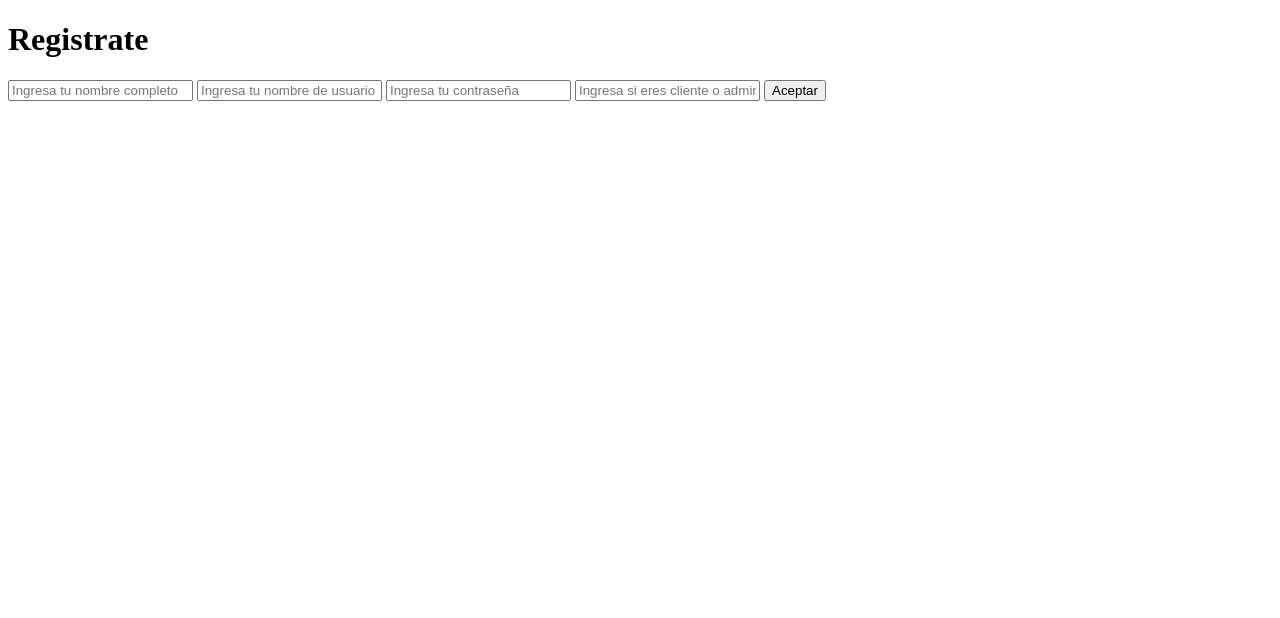
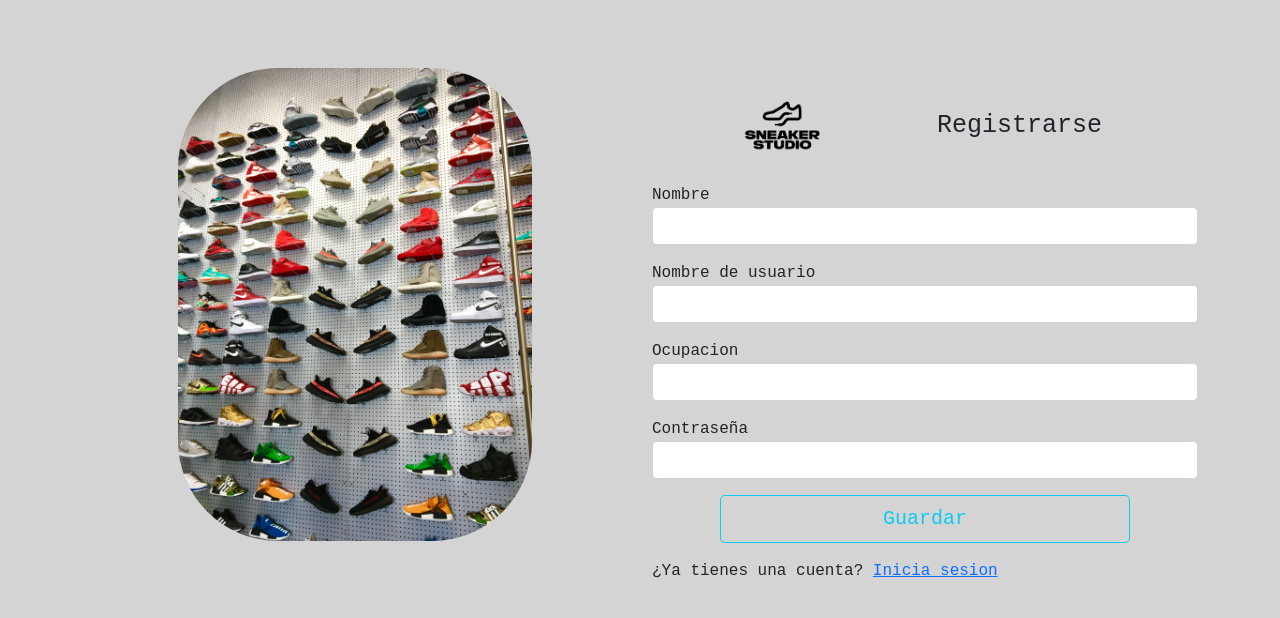
Before and after one commit to solodimeema/ProyectoFinal-DS, a PHP site: page /signup.php in a window 1280 px wide. Shown: the top 618 px of the page. Run offline with PHP 8.4, Linux system fonts and the light colour scheme.

```diff
--- /dev/null
+++ b/src/css/LS.css
@@ -0,0 +1,5 @@
+body {
+    font-family: 'Courier New', Courier, monospace;
+    padding: 20px;
+    background-color: #d4d4d4;
+}
--- a/src/db.php
+++ b/src/db.php
@@ -3,6 +3,7 @@
     $username='root';
     $password='MYSQL_ROOT_PASSWORD';
     $database='DatabaseDS';
+
     try{
         $conn = new PDO("mysql:host=$server;dbname=$database;", $username, $password);
     }catch(PDOException $err){
--- /dev/null
+++ b/src/logout.php
@@ -0,0 +1,6 @@
+<?php
+    session_start();
+    session_unset();
+    session_destroy();
+    header('Location: /.');
+?>
--- a/src/admin.php
+++ b/src/page/admin.php
@@ -4,7 +4,7 @@
     <meta charset="UTF-8">
     <meta http-equiv="X-UA-Compatible" content="IE=edge">
     <meta name="viewport" content="width=device-width, initial-scale=1.0">
-    <title>Document</title>
+    <title>Sneaker Studio</title>
 </head>
 <body>
     <h1>HOLA JOTO</h1>
--- /dev/null
+++ b/src/partials/bootstrap.php
@@ -0,0 +1,2 @@
+<!-- CSS BOOTSTRAP 5 -->
+<link href="https://cdn.jsdelivr.net/npm/bootstrap@5.1.3/dist/css/bootstrap.min.css" rel="stylesheet" integrity="sha384-1BmE4kWBq78iYhFldvKuhfTAU6auU8tT94WrHftjDbrCEXSU1oBoqyl2QvZ6jIW3" crossorigin="anonymous">
--- a/src/signup.php
+++ b/src/signup.php
@@ -4,20 +4,45 @@
     <meta charset="UTF-8">
     <meta http-equiv="X-UA-Compatible" content="IE=edge">
     <meta name="viewport" content="width=device-width, initial-scale=1.0">
-    <title>Sign UP</title>
+
+    <?php require 'partials/bootstrap.php'; ?>
+    <!-- CSS -->
+    <link rel="stylesheet" href="css/LS.css">
+    <title>Sign Up</title>
 </head>
 <body>
     <?php if(!empty($message)): ?>
         <p> <?= $message ?> </p>
     <?php endif; ?>
 
-    <h1>Registrate</h1>
-    <form action="verify.php" method="post">
-        <input type="text" name="nombre" placeholder="Ingresa tu nombre completo">
-        <input type="text" name="usuario" placeholder="Ingresa tu nombre de usuario">
-        <input type="password" name="contraseña" placeholder="Ingresa tu contraseña">
-        <input type="text" name="ocupacion" placeholder="Ingresa si eres cliente o administrador">
-        <input type="submit" value="Aceptar" name="btnSignup">
-    </form>
+    <div class="container w-10 mt-5 rounded-3">
+      <div class="row">
+        <div class="col text-center">
+          <img src="img/Muestra2.jpg" width="65%" style="border-radius: 100px;">
+        </div>
+        <div class="col">
+          <div class="row">
+            <div class="col text-center">
+                <img src="img/SneakerStudio.png" alt="Logo" width="55%">
+            </div>
+            <div class="col" style="margin: auto; font-size: 25px;">Registrarse</div>
+          </div>
+          <div class="row">
+            <form action="verifyS.php" method="post">
+              <p>Nombre<input type="text" class="form-control" placeholder="" name="nombre"></p>
+              <p>Nombre de usuario<input type="text" class="form-control" placeholder="" name="usuario"></p>
+              <p>Ocupacion<input type="text" class="form-control" placeholder="" name="ocupacion"></p>
+              <p>Contraseña<input type="password" class="form-control" placeholder="" name="contraseña"></p>
+              <div class="d-grid w-75" style="margin: auto;">
+                <button type="submit" class="btn btn-outline-info btn-lg" name="btnSignup">Guardar</button>
+              </div>
+              <div class="my-3">
+                <span>¿Ya tienes una cuenta? <a href="index.php">Inicia sesion</a></span><br>
+              </div>
+            </form>
+          </div>
+        </div>
+      </div>
+    </div>
 </body>
 </html>
```
Also changed, not shown: src/index.php (+6 -5 lines), src/verify.php (deleted, +0 -44 lines), src/verifyL.php (added, +36 -0 lines), src/verifyS.php (added, +18 -0 lines), src/page/cliente.php (renamed from src/cliente.php), src/partials/footer.php (added), src/partials/header.php (added).
